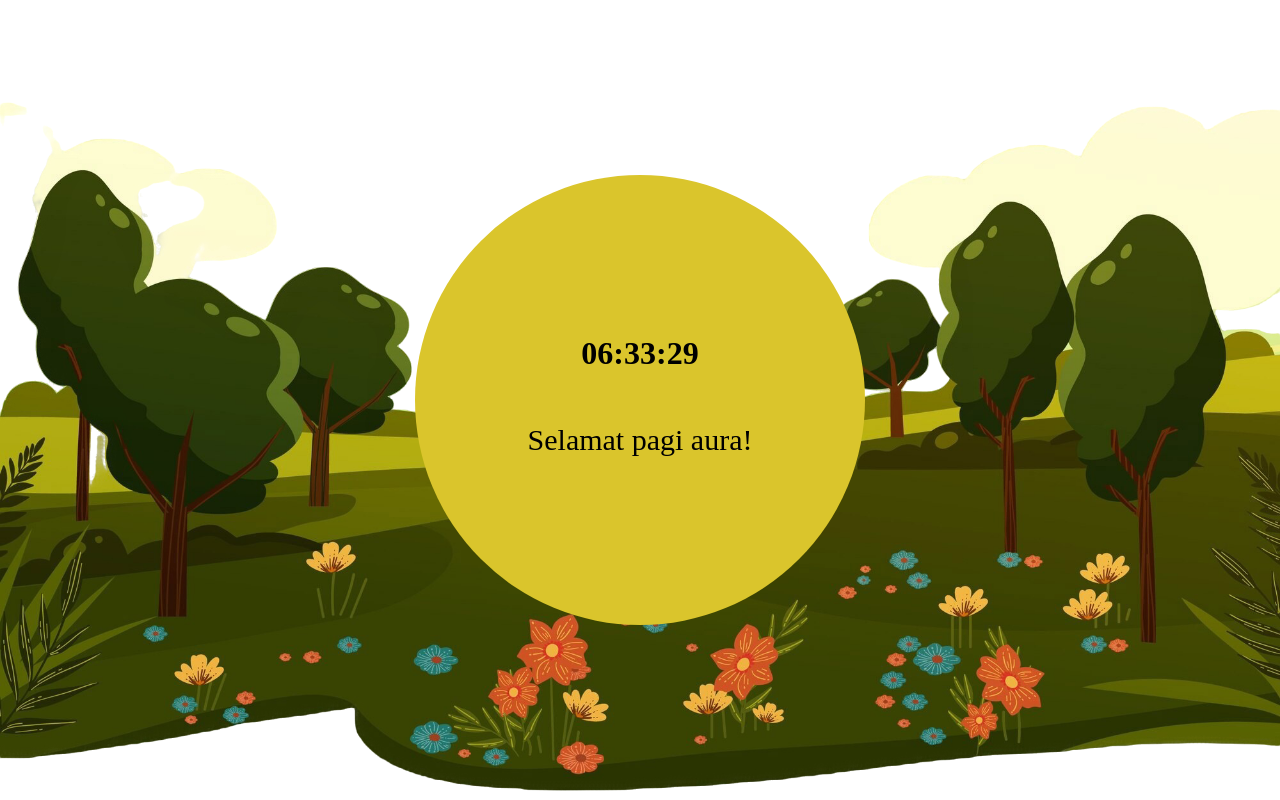
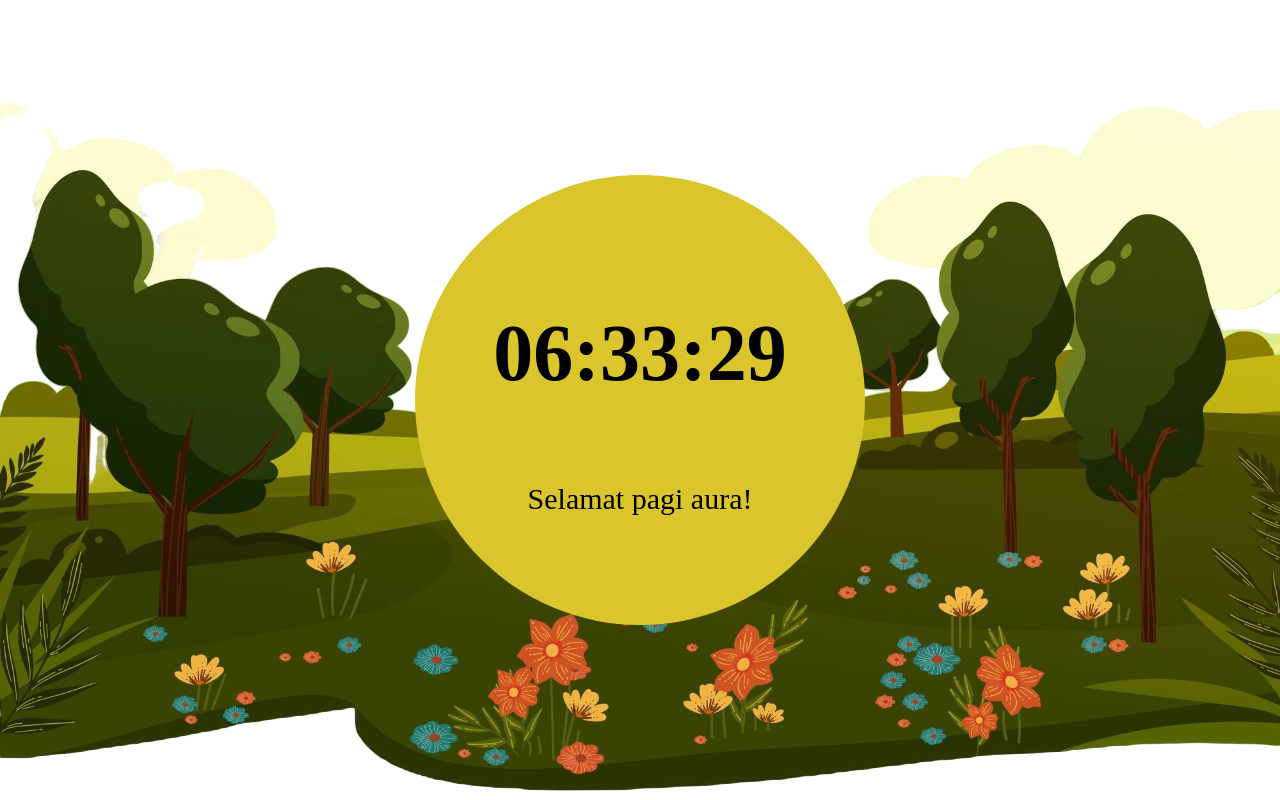
Before and after one commit to justSebastian17/clockreminder, a plain HTML site: page index.html in a window 1280 px wide. Drawn offline with Linux system fonts and the light colour scheme.

Commit message:
Mengubah font size clock nya

```diff
--- a/index.html
+++ b/index.html
@@ -22,12 +22,17 @@
             background: #dac52c;
             border-radius: 100%;
         }
+
+        .clockPanel {
+            font-size: 80px;
+        }
+
     </style>
 </head>
 <body>
     <div class="centerDiv">
         <div class="lingkaran1">
-            <h1 id="clockPanel"></h1>
+            <h1 id="clockPanel" class="clockPanel"></h1>
             <p id="notif" style="font-size: 30px;"></p>
         </div>
     </div>
```
